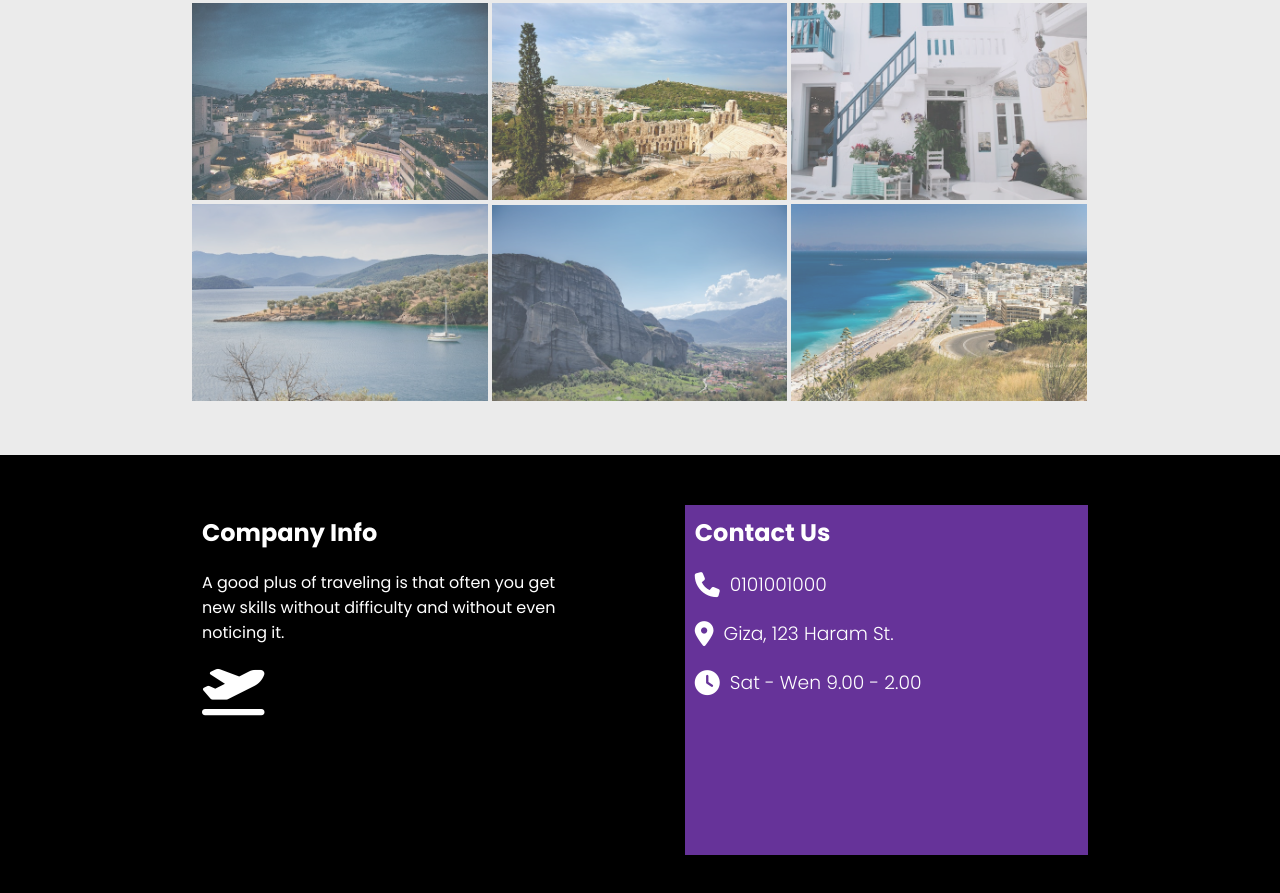
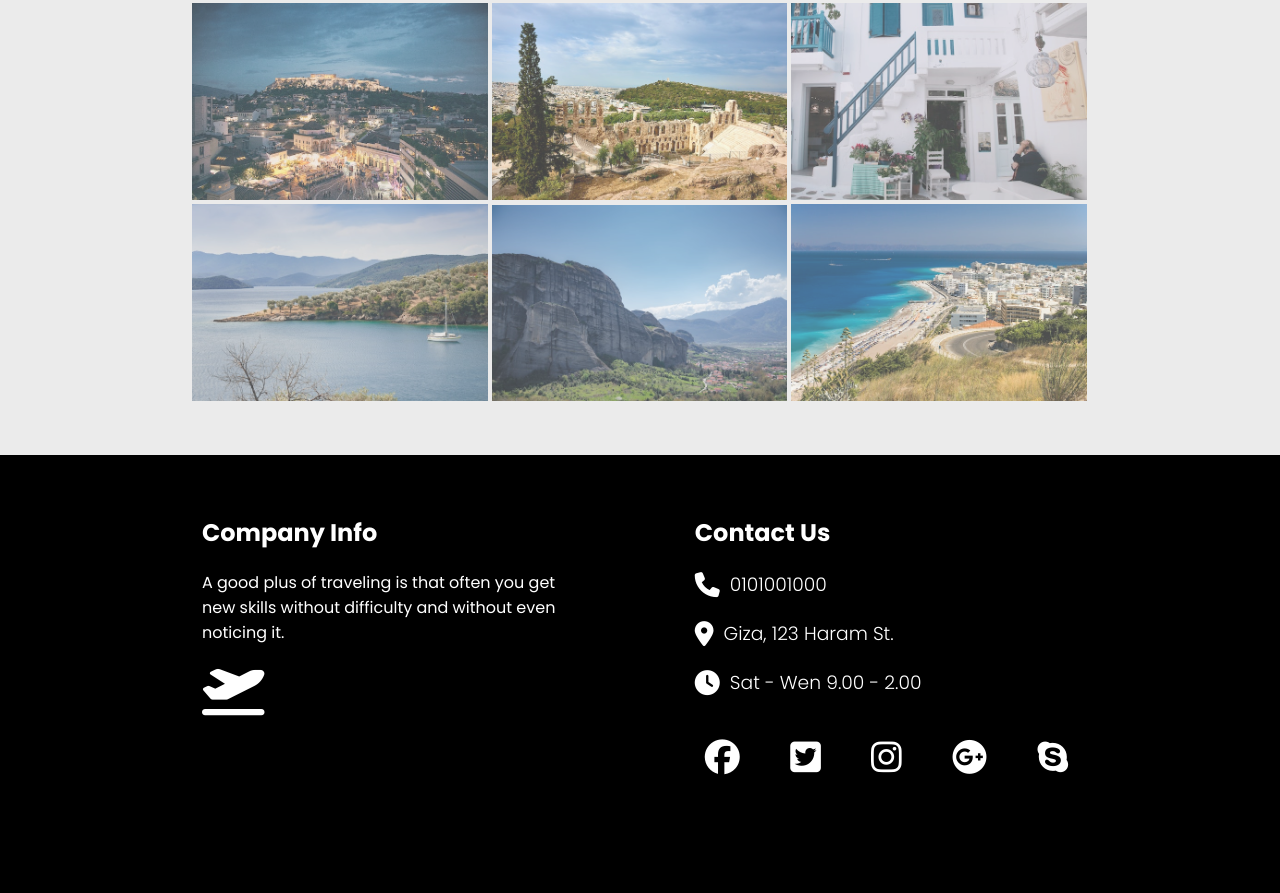
Before and after one commit to ibrahimsaber1/EL-Ahram-Traviles, a plain HTML site: page index.html in a window 1280 px wide. Shown: the part 4342-5235 px from the top of the page. Drawn offline with nearby package versions, Linux system fonts and the light colour scheme.

Commit message:
add social media icons

```diff
--- a/index.html
+++ b/index.html
@@ -270,9 +270,15 @@
                 <i class="fa-solid fa-clock logo-1"></i>
                 <h3>Sat - Wen 9.00 - 2.00   </h3>
             </div>
-            <div class="media-logos logo-1"></div>
+            <div class="media-logos ">
+                <i class="fa-brands fa-facebook logo-2"></i>
+                <i class="fa-brands fa-square-twitter logo-2"></i>
+                <i class="fa-brands fa-instagram logo-2"></i>
+                <i class="fa-brands fa-google-plus logo-2"></i>
+                <i class="fa-brands fa-skype logo-2"></i>
+            </div>
         </div>
-        <!-- <div class="footer-info"></div> -->
+
 
     </section>
 
--- a/style.css
+++ b/style.css
@@ -480,7 +480,7 @@ font-weight: 500 ;
     height: 350px;
     padding: 10px;
     color: white;
-    background-color: rebeccapurple;
+    /* background-color: rebeccapurple; */
     display: flex;
     flex-direction: column;
     row-gap: 20px;
@@ -499,3 +499,19 @@ font-weight: 500 ;
 .pcontact h3{
     font-weight: 300;
 }
+
+.media-logos{
+    width: 100%;
+    height: 80px;
+    padding: 10px;
+    /* background-color: red; */
+    display: flex;
+    flex-direction: row;
+    justify-content: space-between;
+    align-items: center;
+}
+
+.logo-2{
+
+    font-size: 35px;
+}
```
